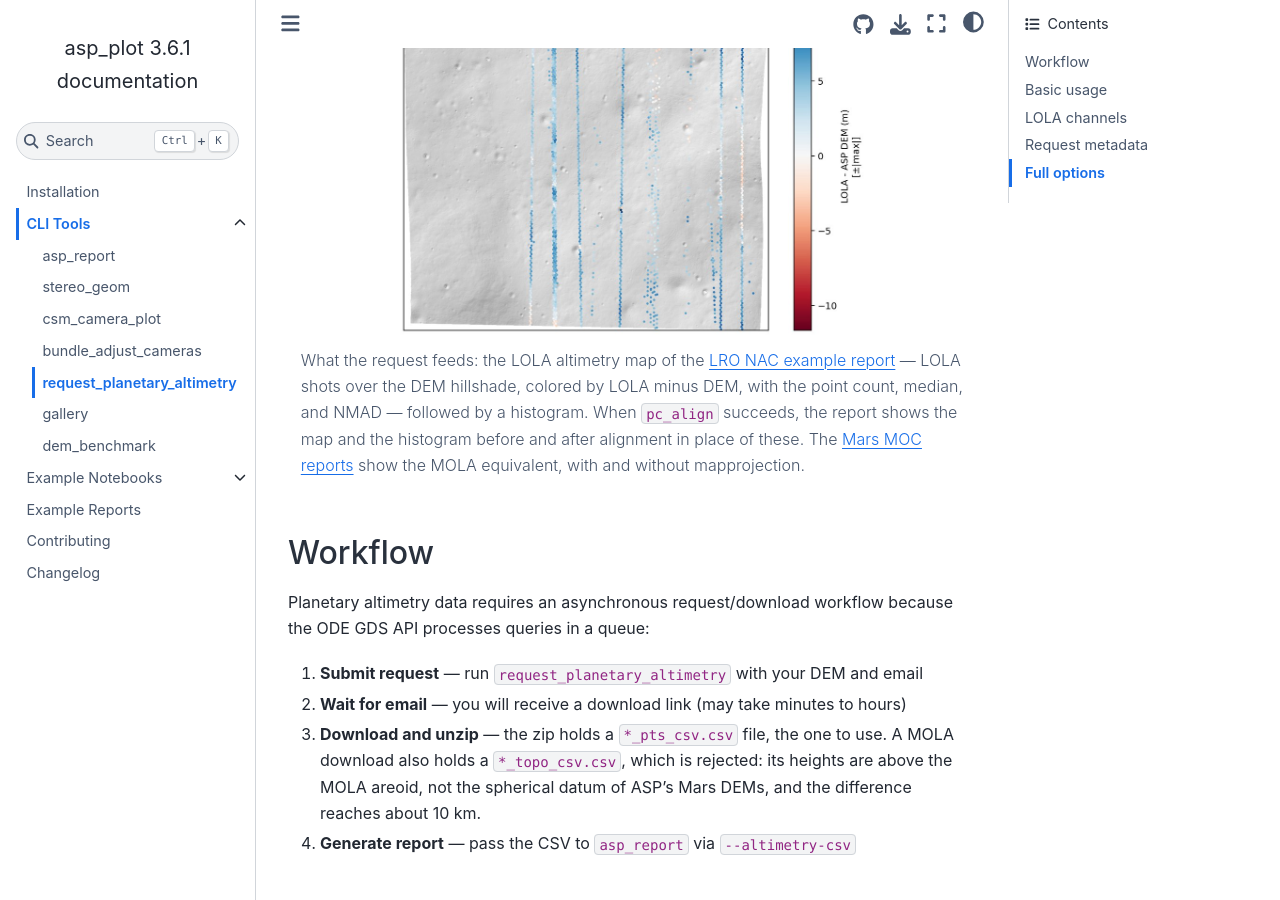
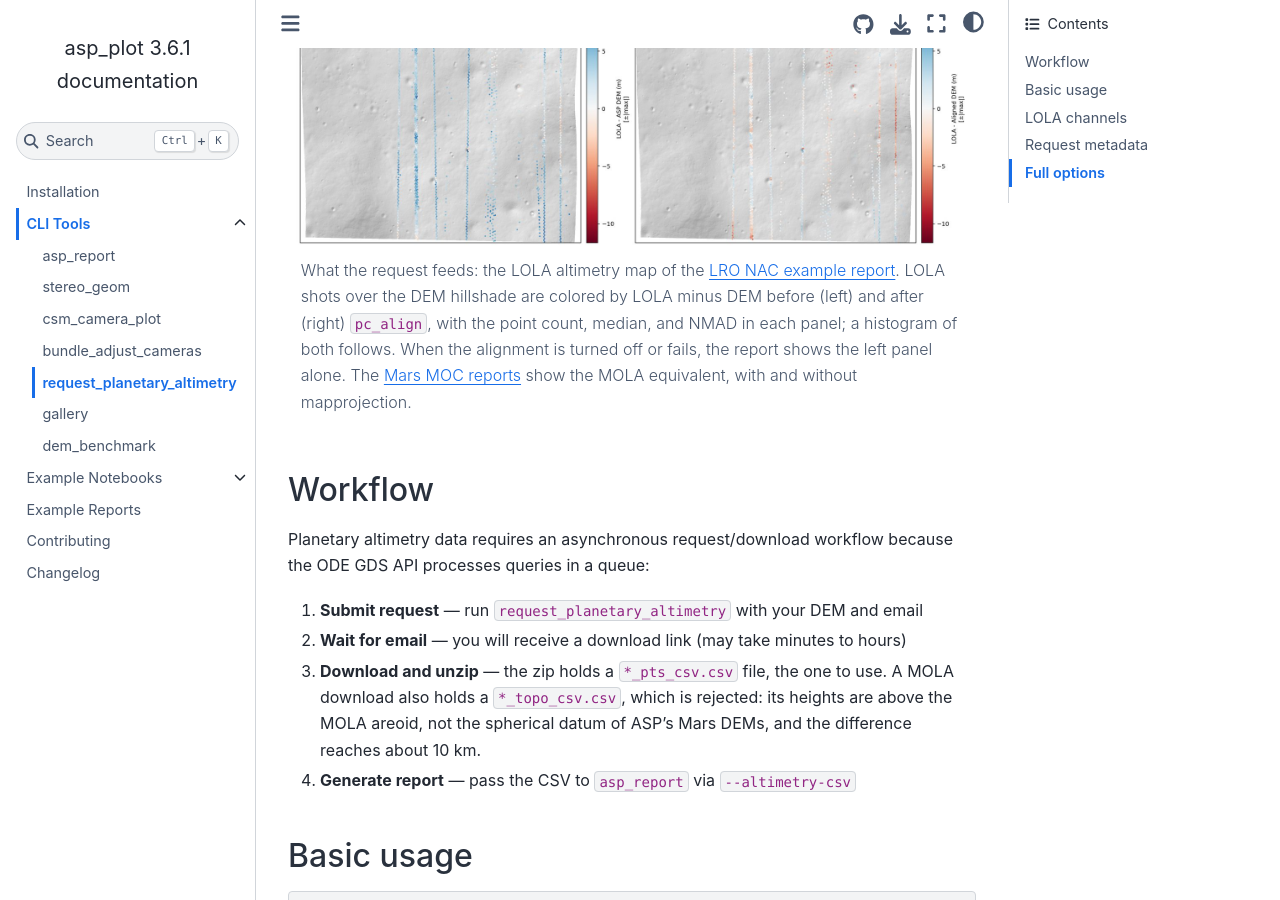
Before and after one commit to uw-cryo/asp_plot, a Sphinx documentation site: the page built from docs/cli/request_planetary_altimetry.md, in a window 1280 px wide and 900 px high, scrolled down 346 px. Built offline with Sphinx 7.4.7 and the Sphinx Book theme 1.1.4, drawn with Linux system fonts in a browser that asks for light colours; pages that are not in the unit, such as notebooks, are missing from menus.

Commit message:
Show the two-panel LOLA map in the docs
The request_planetary_altimetry page showed the single-panel LOLA map,
which the report now draws only when the alignment is off or fails.
The figure is now the before/after map from the LRO NAC report, with
the map-height colorbars, as a 1600 px JPEG (129 KB, was 100 KB).

````diff
--- a/docs/cli/request_planetary_altimetry.md
+++ b/docs/cli/request_planetary_altimetry.md
@@ -3,10 +3,10 @@
 Submit a LOLA (Moon) or MOLA (Mars) altimetry data request for a planetary DEM. This tool auto-detects the planetary body from the DEM's CRS and submits an asynchronous query to the [ODE Granular Data System (GDS)](https://oderest.rsl.wustl.edu/) REST API.
 
 ```{figure} ../figures/example_planetary_altimetry.jpg
-:alt: LOLA altimetry points colored by their difference to an LRO NAC stereo DEM
-:width: 70%
+:alt: LOLA altimetry points over an LRO NAC DEM hillshade, colored by LOLA minus DEM before and after pc_align
+:width: 100%
 
-What the request feeds: the LOLA altimetry map of the [LRO NAC example report](../examples/reports.md) — LOLA shots over the DEM hillshade, colored by LOLA minus DEM, with the point count, median, and NMAD — followed by a histogram. When `pc_align` succeeds, the report shows the map and the histogram before and after alignment in place of these. The [Mars MOC reports](../examples/reports.md) show the MOLA equivalent, with and without mapprojection.
+What the request feeds: the LOLA altimetry map of the [LRO NAC example report](../examples/reports.md). LOLA shots over the DEM hillshade are colored by LOLA minus DEM before (left) and after (right) `pc_align`, with the point count, median, and NMAD in each panel; a histogram of both follows. When the alignment is turned off or fails, the report shows the left panel alone. The [Mars MOC reports](../examples/reports.md) show the MOLA equivalent, with and without mapprojection.
 ```
 
 ## Workflow
````
Also changed, not shown: docs/figures/example_planetary_altimetry.jpg.
